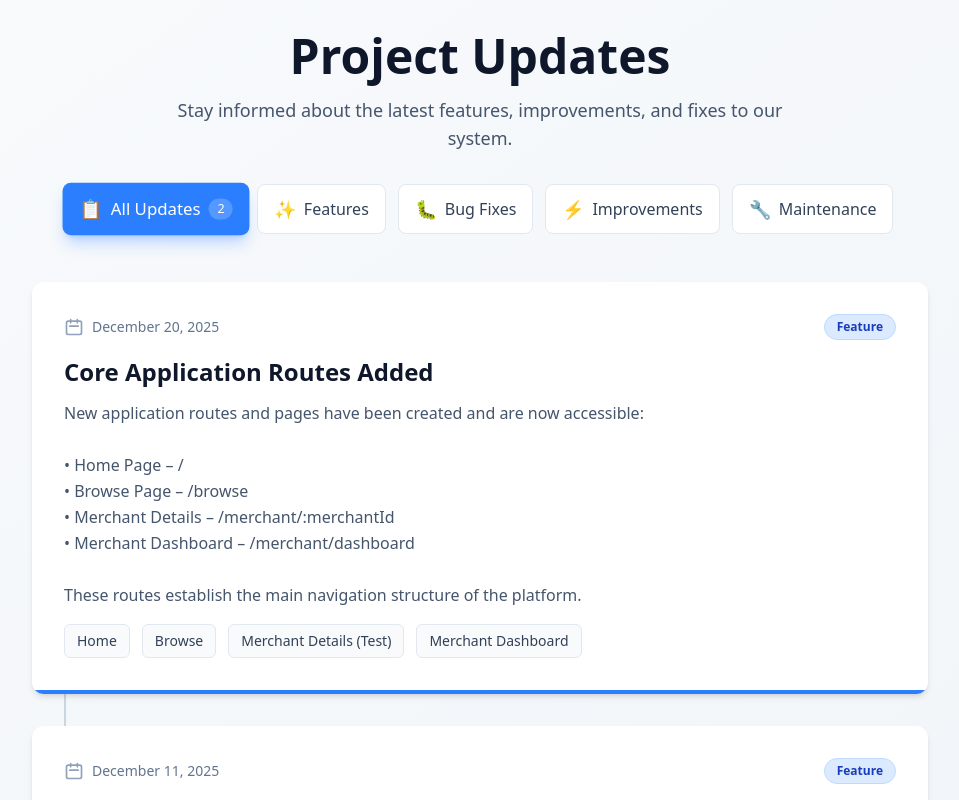
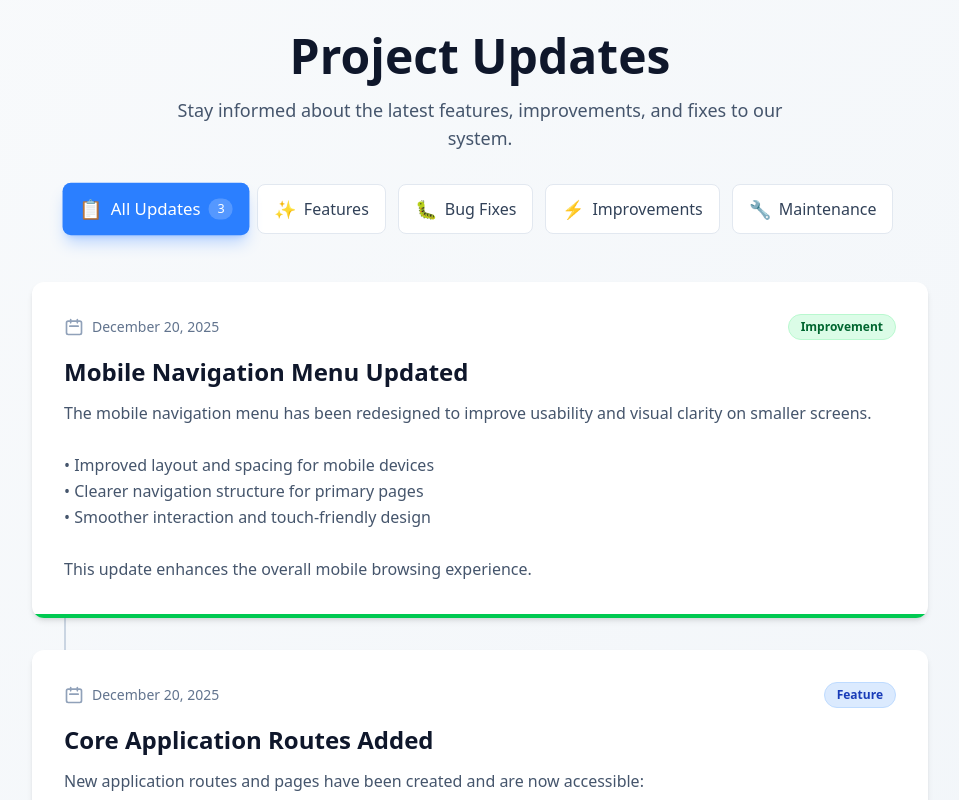
Before and after one commit to KayviaHarriott/chair-share, a React (Vite) app: page /updates in a window 1280 px wide. Shown: the top 800 px of the page, without its empty margins (160-1119 px from the left). Built offline with nearby package versions, Linux system fonts and the light colour scheme.

Commit message:
Added updates

```diff
--- a/src/assets/UpdatesData.ts
+++ b/src/assets/UpdatesData.ts
@@ -1,4 +1,16 @@
 export const UPDATES = [
+  {
+    date: "2025-12-20",
+    title: "Mobile Navigation Menu Updated",
+    description: `The mobile navigation menu has been redesigned to improve usability and visual clarity on smaller screens.
+
+• Improved layout and spacing for mobile devices
+• Clearer navigation structure for primary pages
+• Smoother interaction and touch-friendly design
+
+This update enhances the overall mobile browsing experience.`,
+    type: "improvement",
+  },
   {
     date: "2025-12-20",
     title: "Core Application Routes Added",
```
